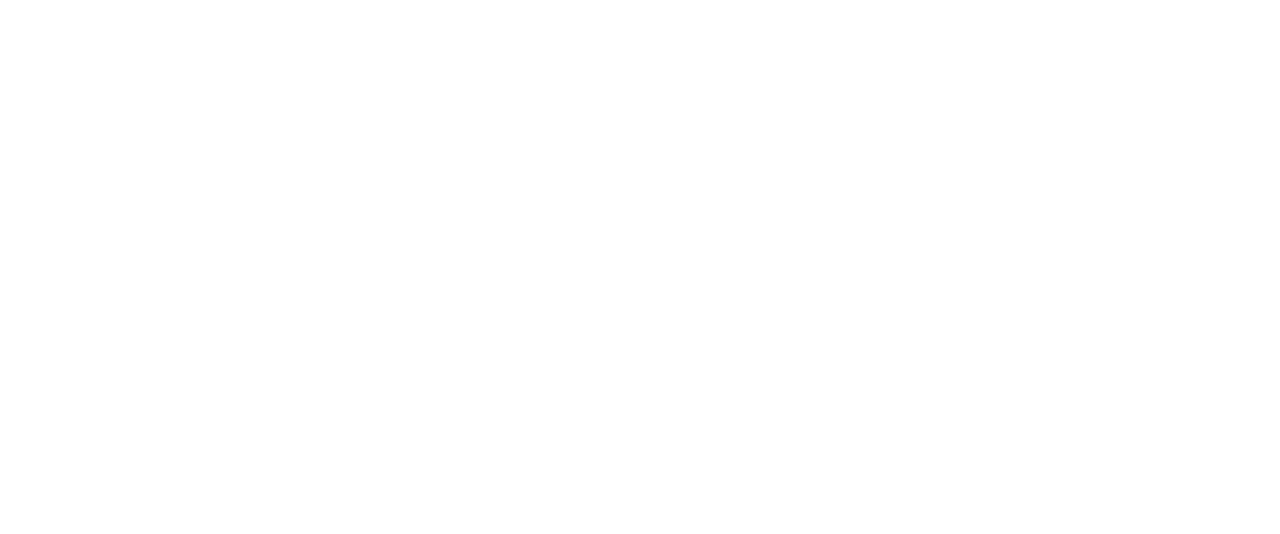
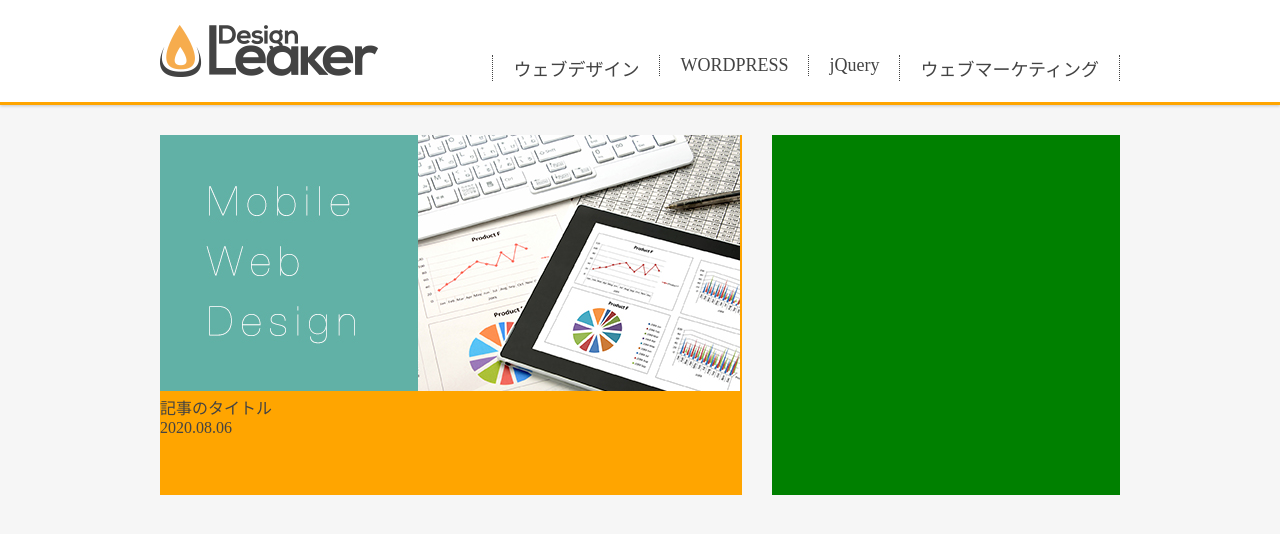
Before and after one commit to an1971jp/FrontendStudy, a plain HTML site: page Udemy_coding_practice/03.上級/上級（作業用）/index.html in a window 1280 px wide. Drawn offline with Linux system fonts and the light colour scheme.

Commit message:
Update Udemy 200806

```diff
--- a/Udemy_coding_practice/03.上級/上級（作業用）/index.html
+++ b/Udemy_coding_practice/03.上級/上級（作業用）/index.html
@@ -0,0 +1,38 @@
+<!DOCTYPE html>
+<html lang="ja">
+<head>
+  <meta charset="UTF-8">
+  <meta name="viewport" content="width=device-width, initial-scale=1.0">
+  <title>Design Leaker | ウェブ関連の情報収集ならDesign Leaker</title>
+  <link rel="stylesheet" href="style.css">
+</head>
+<body>
+  <header>
+    <div id="header_inner">
+      <h1>
+        <img src="images/logo.png" alt="Design Leaker">
+      </h1>
+      <nav>
+        <ul>
+          <li><a href="#">ウェブデザイン</a></li>
+          <li><a href="#">WORDPRESS</a></li>
+          <li><a href="#">jQuery</a></li>
+          <li><a href="#">ウェブマーケティング</a></li>
+        </ul>
+      </nav>
+    </div>
+  </header>
+  <div id="main_wrapper">
+    <div id="top_pickup">
+      <p id="pickup_thumb">
+        <img src="images/pickup.jpg" alt="ピックアップ画像">
+      </p>
+      <dl>
+        <dt><a href="#"></a>記事のタイトル</dt>
+        <dd>2020.08.06</dd>
+      </dl>
+    </div>
+    <div id="top_ranking"></div>
+  </div>
+</body>
+</html>
--- a/Udemy_coding_practice/03.上級/上級（作業用）/style.css
+++ b/Udemy_coding_practice/03.上級/上級（作業用）/style.css
@@ -0,0 +1,121 @@
+@charset "utf-8";
+
+/* ========================================
+    リセットcss
+========================================= */
+html, body, div, span, applet, object, iframe,
+h1, h2, h3, h4, h5, h6, p, blockquote, pre,
+a, abbr, acronym, address, big, cite, code,
+del, dfn, em, img, ins, kbd, q, s, samp,
+small, strike, strong, sub, sup, tt, var,
+b, u, i, center,
+dl, dt, dd, ol, ul, li,
+fieldset, form, label, legend,
+table, caption, tbody, tfoot, thead, tr, th, td,
+article, aside, canvas, details, embed,
+figure, figcaption, footer, header, hgroup,
+menu, nav, output, ruby, section, summary,
+time, mark, audio, video {
+	margin: 0;
+	padding: 0;
+	border: 0;
+	font-style:normal;
+	font-weight: normal;
+	font-size: 100%;
+	vertical-align: baseline;
+}
+article, aside, details, figcaption, figure,
+footer, header, hgroup, menu, nav, section {
+	display: block;
+}
+html{overflow-y: scroll;}
+blockquote, q {quotes: none;}
+blockquote:before, blockquote:after,q:before, q:after {content: ''; content: none;}
+input, textarea,{margin: 0; padding: 0;}
+ol, ul{list-style:none;}
+table{border-collapse: collapse; border-spacing:0;}
+caption, th{text-align: left;}
+a:focus {outline:none;}
+
+/* micro clearfix */
+.cf:before,
+.cf:after {
+    content: " ";
+    display: table;
+}
+.cf:after {clear: both;}
+.cf {*zoom: 1;}
+
+/* ここから実際のページ用 */
+body {
+  font-family: "メイリオ", Meiryo;
+  color: #434343;
+  background-color: #f6f6f6;
+}
+
+a {
+  color: #434343;
+  text-decoration: none;
+}
+
+a:hover {
+  color: orange;
+}
+
+header {
+  width: 100%;
+  height: 77px;
+  background-color: white;
+  border-bottom: 3px solid orange;
+  box-shadow: 0px 1px 3px rgba(0, 0, 0, 0.2);
+  padding-top: 25px;
+}
+
+#header_inner {
+  width: 960px;
+  height: 52px;
+  margin: 0 auto; /* 左右中央揃え */
+}
+
+header h1 {
+  float: left;
+}
+
+nav {
+  font-size: 18px;
+  float: right;
+  margin-top: 30px;
+}
+
+nav ul li {
+  float: left;
+  border-left: 1px dotted #434343;
+  padding-left: 20px;
+  margin-left: 20px;
+}
+
+nav ul li:last-child {
+  border-right: 1px dotted #434343;
+  padding-right: 20px;
+}
+
+#main_wrapper {
+  width: 960px;
+  height: auto;
+  margin: 30px auto 0 auto;
+}
+
+div#top_pickup {
+  width: 582px;
+  height: 360px;
+  background-color: orange;
+  float: left;
+  margin-right: 30px;
+}
+
+div#top_ranking {
+  width: 348px;
+  height: 360px;
+  float: left;
+  background-color: green;
+}
```
Also changed, not shown: Udemy_coding_practice/02.中級/中級（作業用）/contact.html (+5 -0 lines), Udemy_coding_practice/02.中級/中級（作業用）/style.css (+55 -0 lines).
